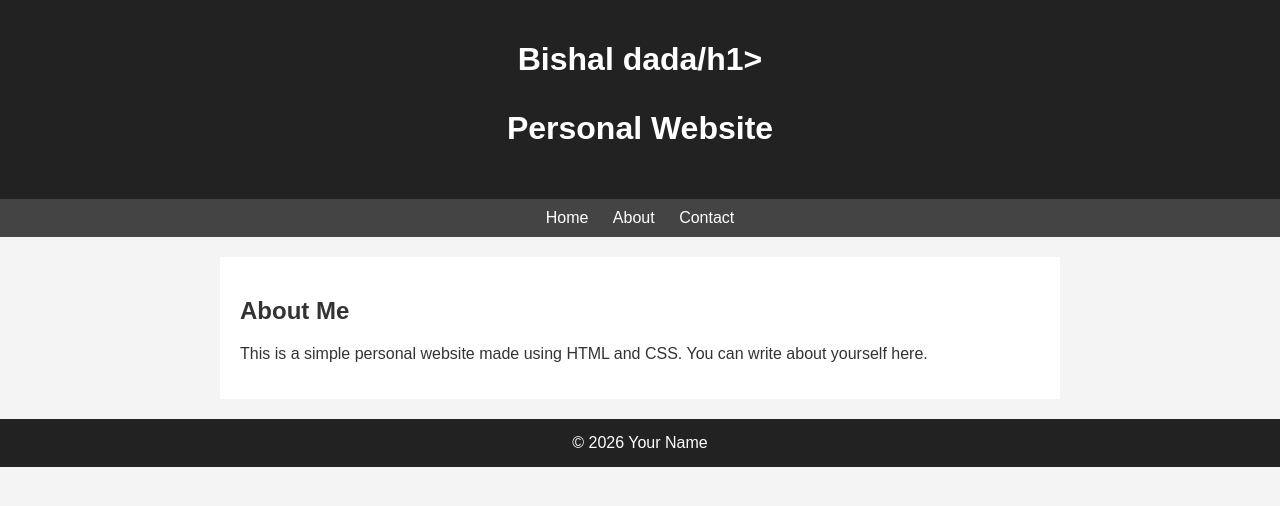
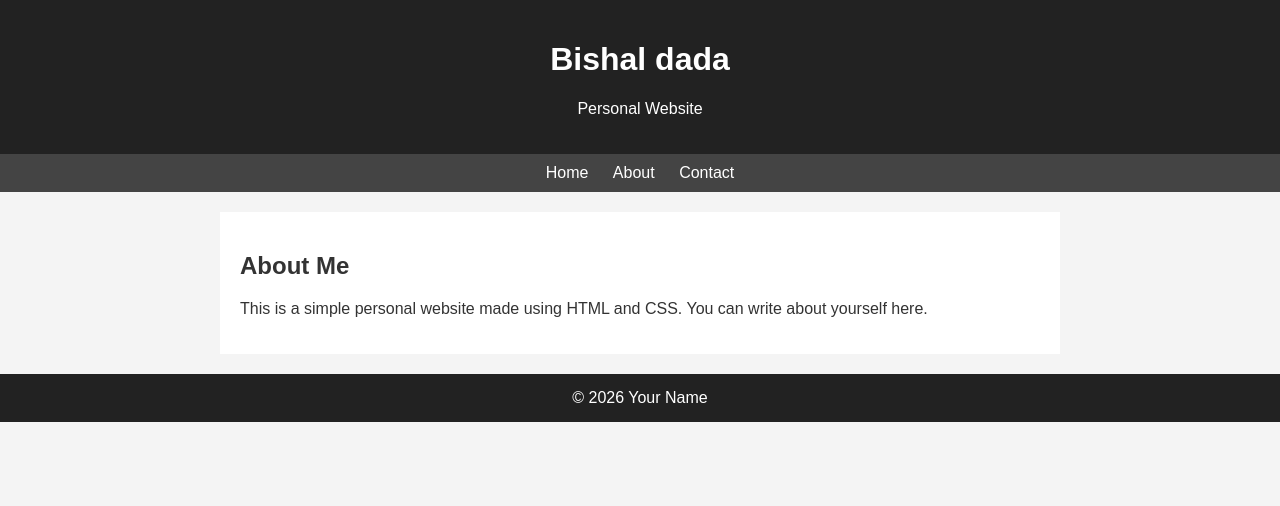
Before and after one commit to Bishalsinghthakuri10/My_first_website.github.io, a plain HTML site: page index.html in a window 1280 px wide. Drawn offline with Linux system fonts and the light colour scheme.

Commit message:
Update index.html

```diff
--- a/index.html
+++ b/index.html
@@ -48,7 +48,7 @@
 <body>
 
 <header>
-    <h1>Bishal dada/h1>
+    <h1>Bishal dada</h1>
     <p>Personal Website</p>
 </header>
 
```
